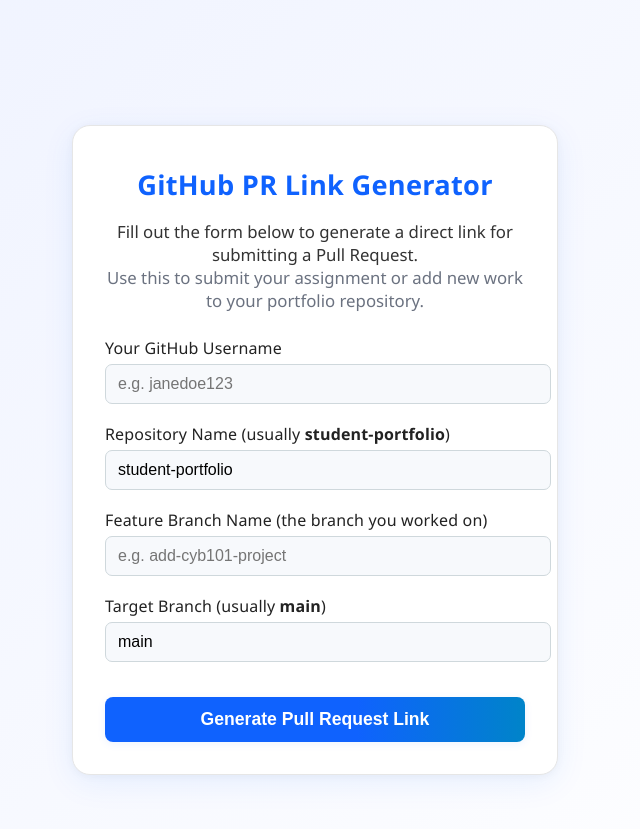
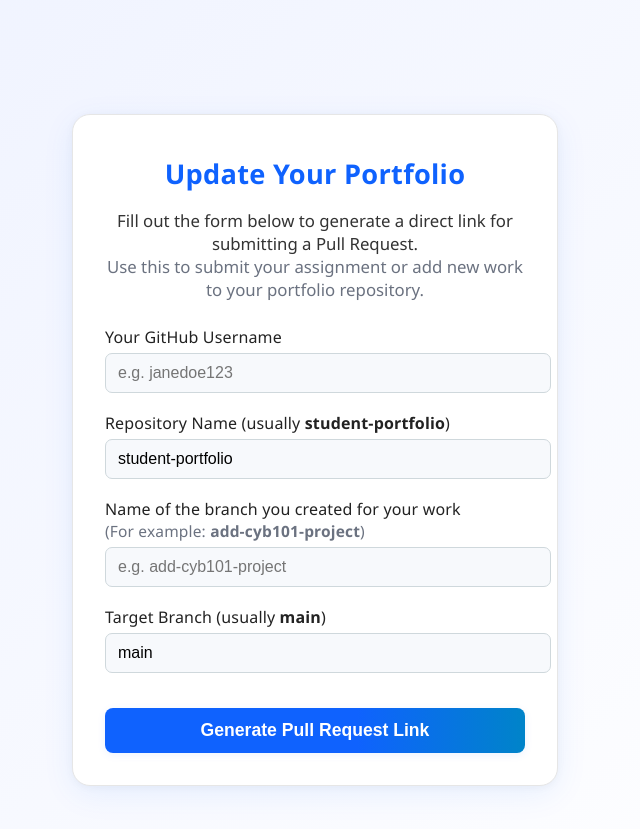
Before and after one commit to Hocking-College-Cybersecurity/hocking-college-cybersecurity.github.io, a Jekyll site: the page pr-link-generator.html, which Jekyll copies as it is, in a window 1280 px wide. Shown: the top 829 px of the page, without its empty margins (325-965 px from the left). Built offline with Jekyll 4.4.1, drawn with Linux system fonts in a browser that asks for light colours.

Commit message:
Update page title and enhance branch name label for clarity

```diff
--- a/pr-link-generator.html
+++ b/pr-link-generator.html
@@ -2,7 +2,7 @@
 <html lang="en">
 <head>
   <meta charset="UTF-8">
-  <title>GitHub PR Link Generator</title>
+  <title>Update Your Portfolio</title>
   <meta name="viewport" content="width=device-width, initial-scale=1">
   <style>
     body {
@@ -111,7 +111,7 @@
 </head>
 <body>
   <div class="container">
-    <h2>GitHub PR Link Generator</h2>
+    <h2>Update Your Portfolio</h2>
     <div class="instructions">
       <p>
         Fill out the form below to generate a direct link for submitting a Pull Request.<br>
@@ -125,7 +125,9 @@
       <label for="repo">Repository Name (usually <b>student-portfolio</b>)</label>
       <input type="text" id="repo" value="student-portfolio" required>
 
-      <label for="branch">Feature Branch Name (the branch you worked on)</label>
+      <label for="branch">Name of the branch you created for your work<br>
+        <span style="color:#6b7280; font-size:0.97em;">(For example: <b>add-cyb101-project</b>)</span>
+      </label>
       <input type="text" id="branch" placeholder="e.g. add-cyb101-project" required>
 
       <label for="target">Target Branch (usually <b>main</b>)</label>
```
